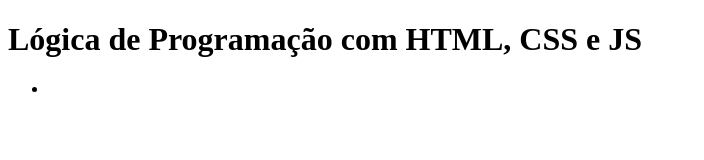
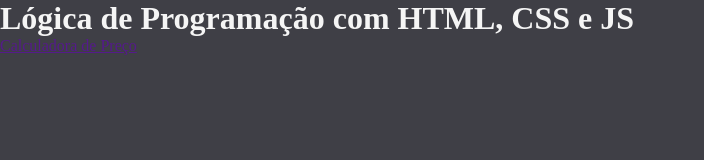
Before and after one commit to ryaanarthur/atividade11, a plain HTML site: page index.html in a window 1280 px wide. Shown: the whole page, without its empty margins (0-704 px from the left). Drawn offline with Linux system fonts and the light colour scheme.

Commit message:
style: css reset and background change

```diff
--- a/index.html
+++ b/index.html
@@ -3,6 +3,7 @@
 <head>
     <meta charset="UTF-8">
     <meta name="viewport" content="width=device-width, initial-scale=1.0">
+    <link rel="stylesheet" href="style.css">
     <title>Atividade 11</title>
 </head>
 <body>
@@ -13,7 +14,7 @@
     <nav>
         <ul>
             <li>
-                <a href="Calculadora de Preço"></a>
+                <a href="">Calculadora de Preço</a>
             </li>
         </ul>
     </nav>
--- a/style.css
+++ b/style.css
@@ -0,0 +1,15 @@
+*{
+    margin: 0;
+    padding: 0;
+    box-sizing: border-box;
+}
+
+:root{
+    --main-background: #3f3f46;
+    --text-color: #f5f5f5;
+}
+
+body {
+    background: var(--main-background);
+    color: var(--text-color);
+}
```
